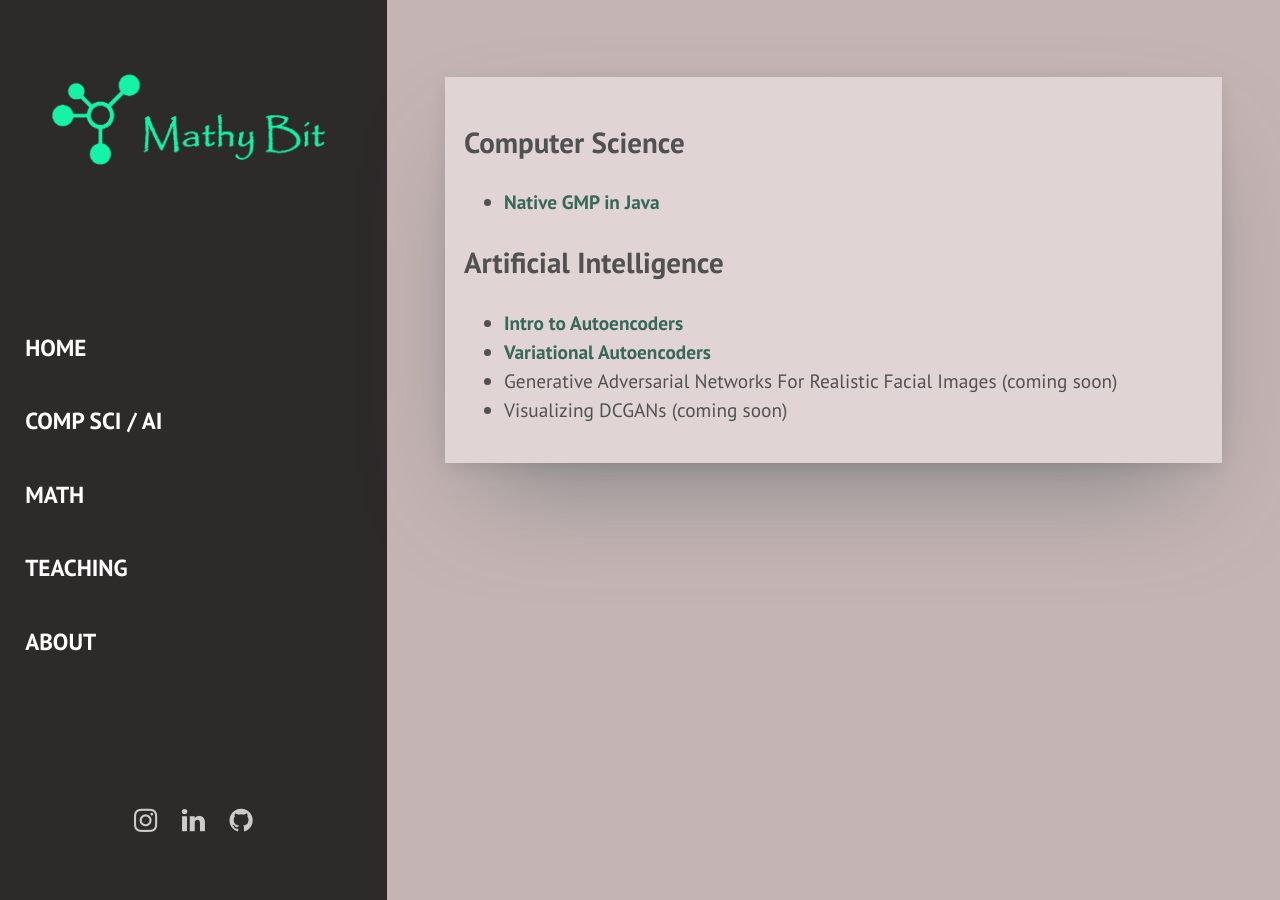
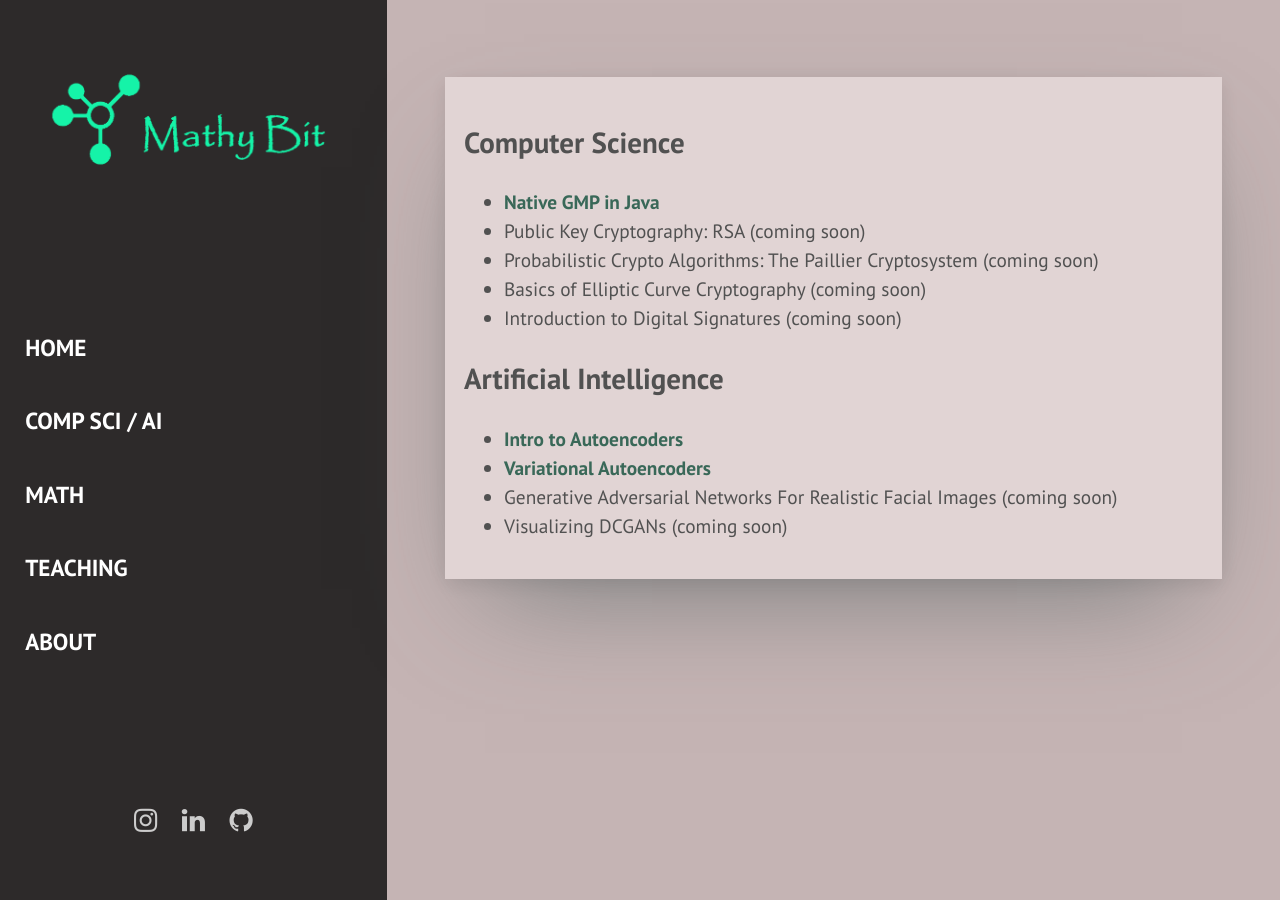
Before and after one commit to mathybit/mathybit.github.io, a Jekyll site: the page built from _pages/csai.html, in a window 1280 px wide. Built offline with Jekyll 4.4.1, drawn with Linux system fonts in a browser that asks for light colours; some web fonts are replaced.

Commit message:
Updated with more future articles

```diff
--- a/_pages/csai.html
+++ b/_pages/csai.html
@@ -13,6 +13,10 @@ permalink: /csai/
 	</li>
 	{% endif %}
 {% endfor %}
+	<li>Public Key Cryptography: RSA (coming soon)</li>
+	<li>Probabilistic Crypto Algorithms: The Paillier Cryptosystem (coming soon)</li>
+	<li>Basics of Elliptic Curve Cryptography (coming soon)</li>
+	<li>Introduction to Digital Signatures (coming soon)</li>
 </ul>
 
 
```
